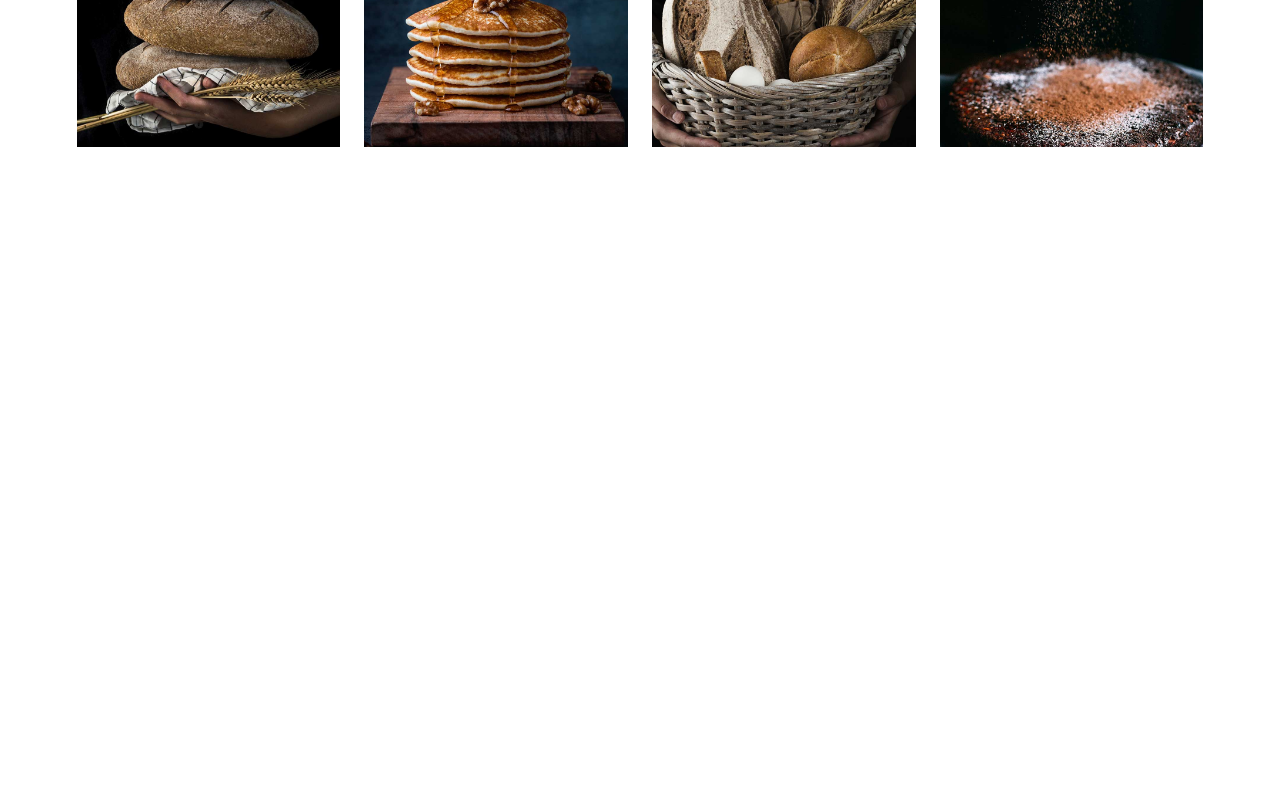
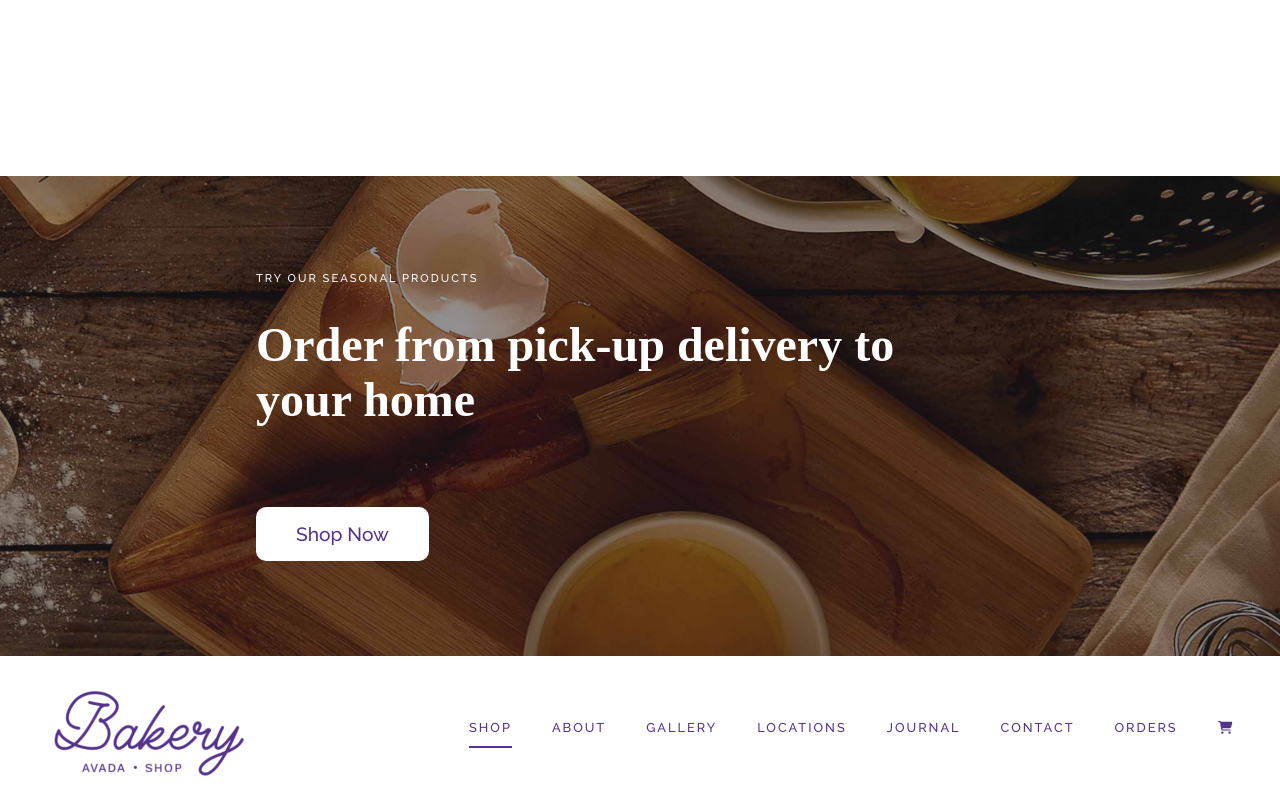
Before and after one commit to StefanoGalandrini/proj-html-vuejs, a Vue app: page / in a window 1280 px wide. Shown: the part 6928-7728 px from the top of the page. Before the commit the page ends 7400 px from the top, so only its background shows below. Built offline with nearby package versions, Linux system fonts and the light colour scheme; a web font is replaced by a local one.

Commit message:
Add Call to Action. Footer in progress

```diff
--- a/src/App.vue
+++ b/src/App.vue
@@ -8,6 +8,7 @@ import AppCarouselSmall from "./components/AppCarouselSmall.vue";
 import AppCards from "./components/AppCards.vue";
 import AppLocations from "./components/AppLocations.vue";
 import AppSocials from "./components/AppSocials.vue";
+import AppFooter from "./components/AppFooter.vue";
 
 export default {
 	data() {
@@ -54,6 +55,7 @@ export default {
 		AppCards,
 		AppLocations,
 		AppSocials,
+		AppFooter,
 	},
 
 	computed: {
@@ -67,6 +69,10 @@ export default {
 
 		photos() {
 			return store.photos;
+		},
+
+		bottomMenuItems() {
+			return store.bottomMenuItems;
 		},
 	},
 };
@@ -103,6 +109,8 @@ export default {
 	<AppLocations :locations="locations" />
 
 	<AppSocials :photos="photos" />
+
+	<AppFooter :items="bottomMenuItems" />
 </template>
 
 <style lang="scss">
--- /dev/null
+++ b/src/components/AppFooter.vue
@@ -0,0 +1,119 @@
+<script>
+export default {
+	data() {
+		return {
+			activeItem: 0,
+		};
+	},
+
+	props: {
+		items: {
+			type: Array,
+			required: true,
+		},
+	},
+};
+</script>
+
+<template>
+	<div class="container">
+		<h4 class="subtitle">try our seasonal products</h4>
+		<h2 class="title">Order from pick-up delivery to your home</h2>
+		<button class="light">Shop Now</button>
+	</div>
+
+	<nav>
+		<img
+			src="../assets/images/avada-bakery-logo-retina-200x97.png"
+			alt="Logo" />
+		<ul class="menu">
+			<li v-for="(item, index) in items" :key="item">
+				<a
+					href=""
+					@mouseover="activeItem = index"
+					:class="{active: activeItem === index}">
+					{{ item }}
+				</a>
+			</li>
+			<li>
+				<a href="">
+					<font-awesome-icon icon="fa-solid fa-cart-shopping" />
+				</a>
+			</li>
+		</ul>
+	</nav>
+</template>
+
+<style lang="scss" scoped>
+@use "../assets/styles/general.scss" as *;
+@import "../assets/styles/mixin.scss";
+
+@include text-container-styles(0.7rem, 3rem, 0, #ffffff, #ffffff);
+
+.container {
+	background-image: url("../assets/images/call-to-action-bg.jpg");
+	background-size: cover;
+	background-position: top center;
+	height: 60vh;
+	padding-left: 20vw;
+	display: flex;
+	flex-direction: column;
+	justify-content: center;
+	align-items: start;
+	color: white;
+
+	.subtitle {
+		color: white;
+		margin-bottom: 2rem;
+	}
+
+	.title {
+		width: 30ch;
+		color: white;
+		margin-bottom: 5rem;
+	}
+
+	button {
+		font-size: 1.2rem;
+		padding: 1rem 2.5rem;
+	}
+}
+
+nav {
+	height: 18vh;
+	display: flex;
+	justify-content: space-between;
+	align-items: center;
+	padding: 2rem 3rem;
+
+	ul {
+		height: 100%;
+		list-style-type: none;
+		display: flex;
+		align-items: center;
+		gap: 2.5rem;
+
+		li {
+			height: 50%;
+		}
+
+		a {
+			display: flex;
+			align-items: center;
+			height: 100%;
+			text-decoration: none;
+			font-size: 0.8rem;
+			letter-spacing: 2px;
+			text-transform: uppercase;
+			color: $mainColor;
+			border-bottom: 2px solid transparent;
+			cursor: pointer;
+			transition: all 20ms;
+
+			&.active {
+				border-bottom: 2px solid $mainColor;
+			}
+		}
+	}
+}
+</style>
--- a/src/components/AppHeader.vue
+++ b/src/components/AppHeader.vue
@@ -66,7 +66,7 @@ export default {
 			</div>
 		</div>
 
-		<!-- Pulsante "sticky" per tornare alla "home" -->
+		<!-- Pulsante "fixed" per tornare alla "home" -->
 		<div>
 			<button v-show="isScrolled" @click="scrollToTop" class="back-to-top">
 				<font-awesome-icon icon="fa-solid fa-arrow-up-from-bracket" />
--- a/src/components/AppSocials.vue
+++ b/src/components/AppSocials.vue
@@ -59,8 +59,8 @@ export default {
 .grid-container {
 	width: 88vw;
 	height: 90vh;
-	padding: 10rem 0;
-	margin: 20rem auto;
+	padding: 5rem 0;
+	margin: 10rem auto;
 	display: grid;
 	grid-template-columns: repeat(4, 1fr);
 	grid-template-rows: repeat(2, 1fr);
--- a/src/store.js
+++ b/src/store.js
@@ -10,6 +10,16 @@ export const store = reactive({
 		"Journal",
 		"Contact",
 		"My Account",
+	],
+
+	bottomMenuItems: [
+		"Shop",
+		"About",
+		"Gallery",
+		"Locations",
+		"Journal",
+		"Contact",
+		"Orders",
 	],
 
 	carouselImages: [
```
